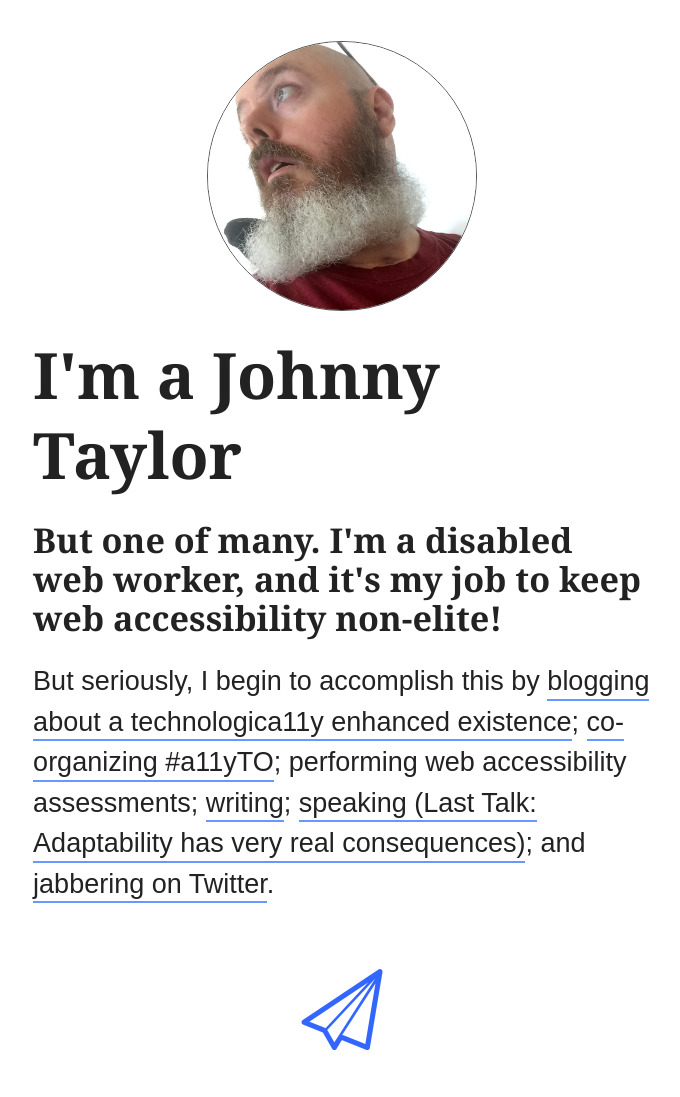
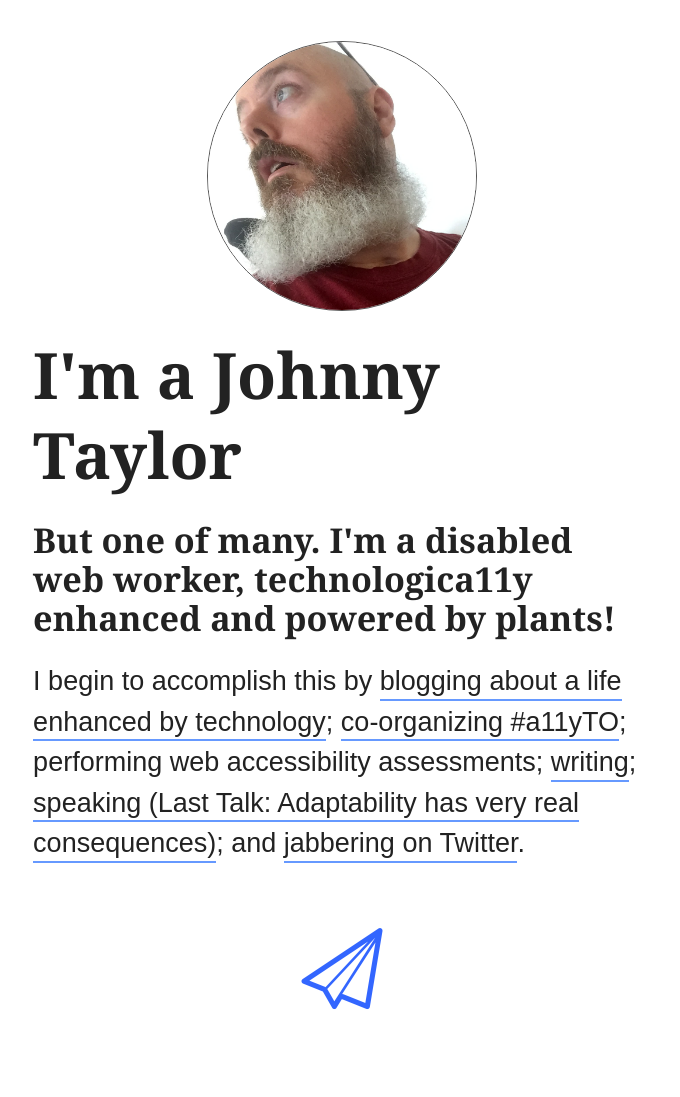
Before and after one commit to abledaccess/johnnydaux.org, a Jekyll site: the page built from index.md, in a window 1280 px wide. Shown: the whole page, without its empty margins (298-978 px from the left). Built offline with Jekyll 4.4.1, drawn with Linux system fonts in a browser that asks for light colours; after the commit the page ends 1056 px from its top, so only the background shows below that.

Commit message:
GH-PAGES: Update copy

```diff
--- a/_config.yml
+++ b/_config.yml
@@ -15,7 +15,7 @@
 # in the templates via {{ site.myvariable }}.
 title: "I'm a Johnny Taylor"
 email: johnny@abledaccess.com
-description: "But one of many. I'm a disabled web worker, and it's my job to keep web accessibility non-elite!"
+description: "But one of many. I'm a disabled web worker, technologica11y enhanced and powered by plants!"
 baseurl: "/" # the subpath of your site, e.g. /blog
 url: "http://ajohnnytaylor.org/" # the base hostname & protocol for your site, e.g. http://example.com
 twitter_username: abledaccess
--- a/index.md
+++ b/index.md
@@ -2,13 +2,13 @@
 layout: default
 class: home
 title: I'm a Johnny Taylor
-description: "But one of many. I'm a disabled web worker, and it's my job to keep web accessibility non-elite!"
+description: "But one of many. I'm a disabled web worker, technologica11y enhanced and powered by plants!"
 sitemap:
   priority: 0.9
   changefreq: monthly
   exclude: 'no'
 ---
 
-<p class="intro">But one of many. I'm a disabled web worker, and it's my job to keep web accessibility non-elite!</p>
+<p class="intro">But one of many. I'm a disabled web worker, technologica11y enhanced and powered by plants!</p>
 
-But seriously, I begin to accomplish this by [blogging about a technologica11y enhanced existence](https://abledaccess.com); [co-organizing #a11yTO](http://a11yto.com); performing web accessibility assessments; [writing](http://simplyaccessible.com/article/being-disabled-can-be-lame/); [speaking (Last Talk: Adaptability has very real consequences)](http://accessconf.ca/sessions/); and [jabbering on Twitter](https://twitter.com/abledaccess).
+I begin to accomplish this by [blogging about a life enhanced by technology](https://abledaccess.com); [co-organizing #a11yTO](http://a11yto.com); performing web accessibility assessments; [writing](http://simplyaccessible.com/article/being-disabled-can-be-lame/); [speaking (Last Talk: Adaptability has very real consequences)](http://accessconf.ca/sessions/); and [jabbering on Twitter](https://twitter.com/abledaccess).
```
Also changed, not shown: README.md.
